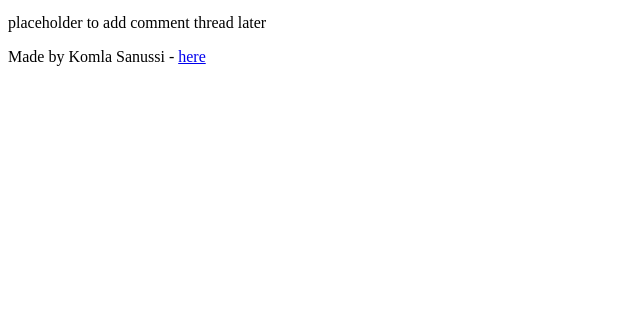
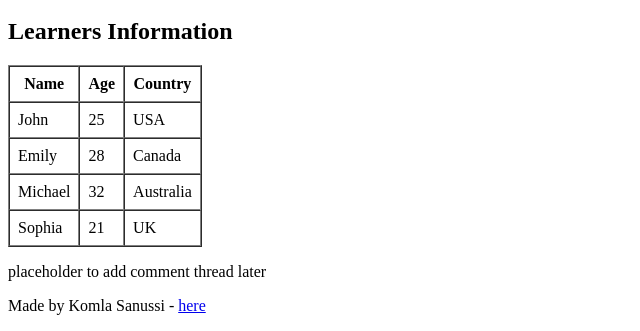
Before and after one commit to Kamisky1-Design/My_First_Portfolio, a plain HTML site: page html_basic/index.html in a window 1280 px wide. Shown: the part 498-829 px from the top of the page, without its empty margins (0-640 px from the left). Before the commit the page ends 800 px from the top, so only its background shows below. Drawn offline with Linux system fonts and the light colour scheme.

Commit message:
Add learners information table to index.html

```diff
--- a/html_basic/index.html
+++ b/html_basic/index.html
@@ -27,6 +27,39 @@
       <a href="https://www.alxafrica.com" target="_blank" rel="noopener">
         <img src="https://i.ibb.co/gTDZZT8/ALX-Logo-07.png" alt="ALX Logo" width="200">
       </a>
+
+            <h2>Learners Information</h2>
+      <table border="1" cellpadding="8" cellspacing="0">
+        <thead>
+          <tr>
+            <th>Name</th>
+            <th>Age</th>
+            <th>Country</th>
+          </tr>
+        </thead>
+        <tbody>
+          <tr>
+            <td>John</td>
+            <td>25</td>
+            <td>USA</td>
+          </tr>
+          <tr>
+            <td>Emily</td>
+            <td>28</td>
+            <td>Canada</td>
+          </tr>
+          <tr>
+            <td>Michael</td>
+            <td>32</td>
+            <td>Australia</td>
+          </tr>
+          <tr>
+            <td>Sophia</td>
+            <td>21</td>
+            <td>UK</td>
+          </tr>
+        </tbody>
+      </table>
     </article>
 
     <aside>
```
